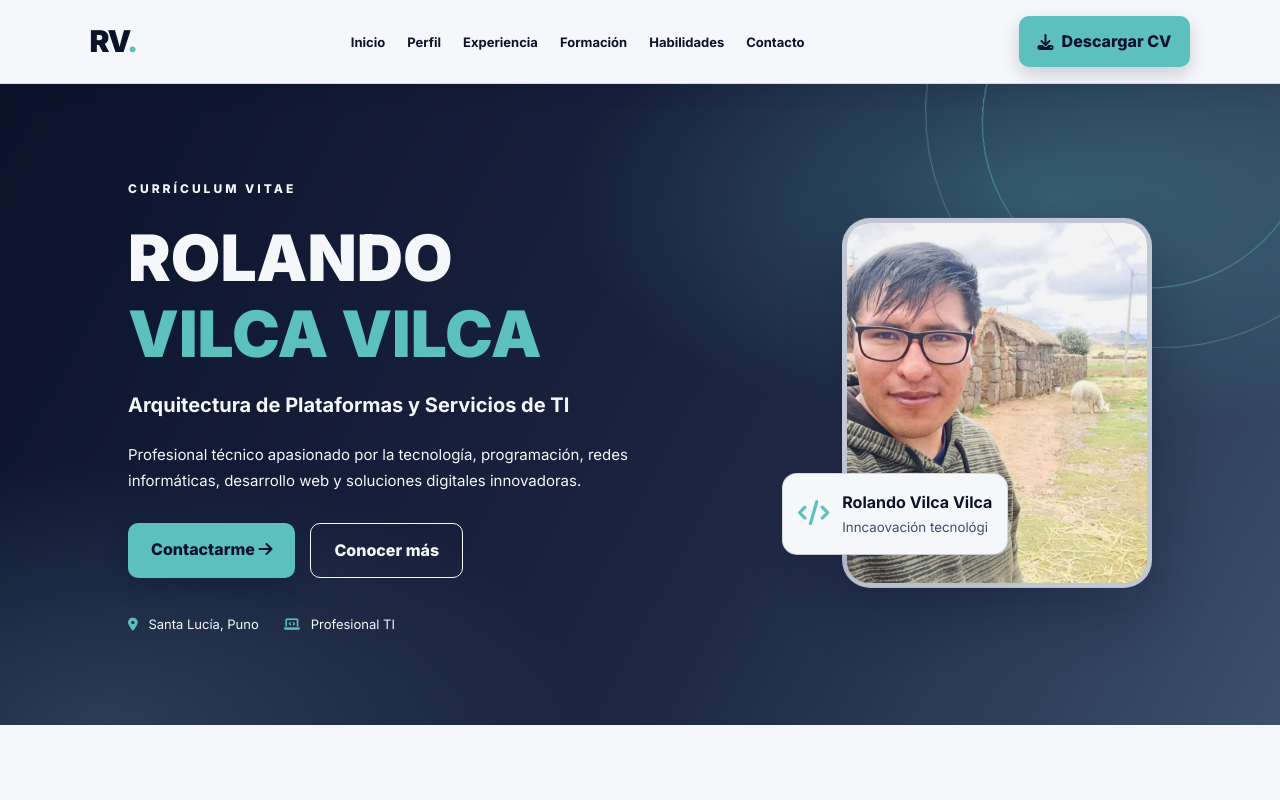
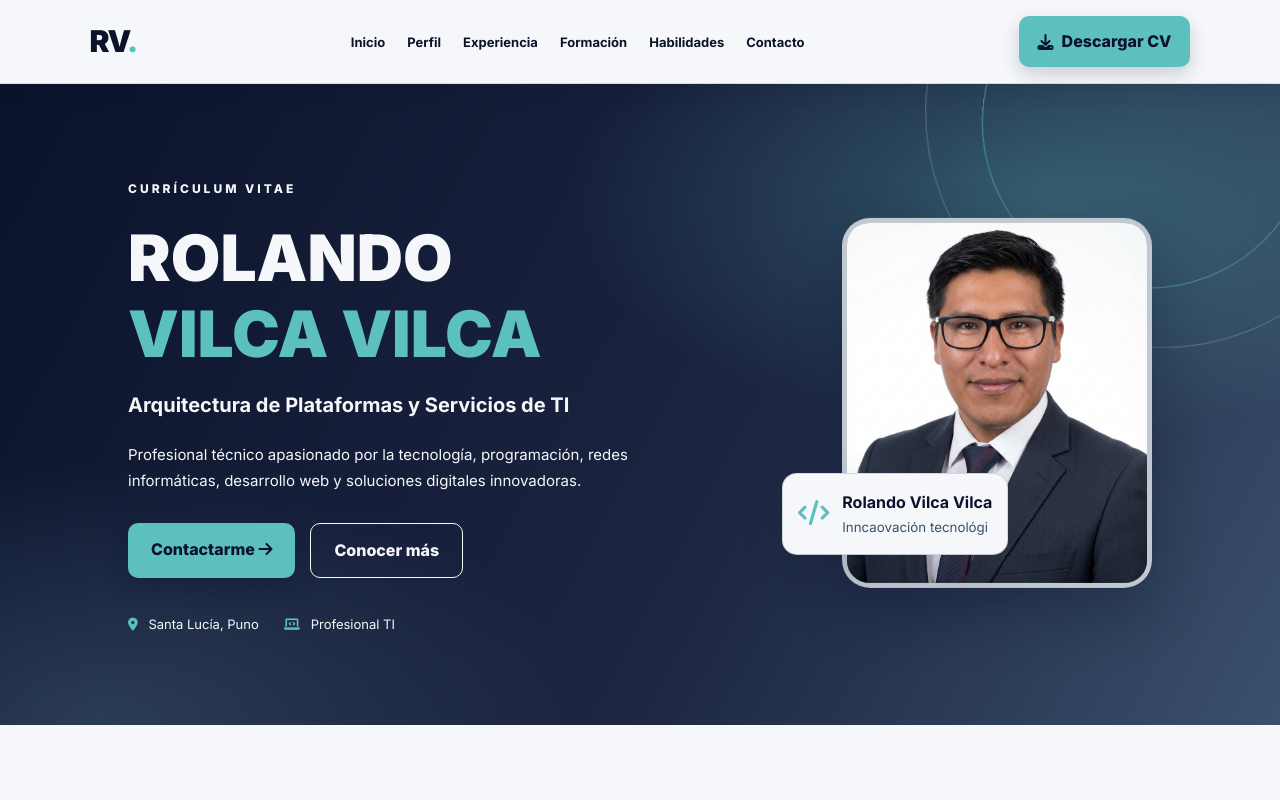
Before and after one commit to rolando20vilca-creator/rolis, a plain HTML site: page index.html in a window 1280 px wide. Shown: the top 800 px of the page. Drawn offline with Linux system fonts and the light colour scheme.

Commit message:
Restore index.html with original content

```diff
--- a/index.html
+++ b/index.html
@@ -67,7 +67,7 @@
 
     <div class="hero-image">
         <!-- Coloca tu fotografía como foto.jpg -->
-        <img src="royroy.jpeg" alt="Fotografía de Rolando Vilca Vilca"
+        <img src="rolando.jpg" alt="Fotografía de Rolando Vilca Vilca"
              onerror="this.style.display='none'; this.nextElementSibling.style.display='flex';">
 
         <div class="foto-placeholder">
```
